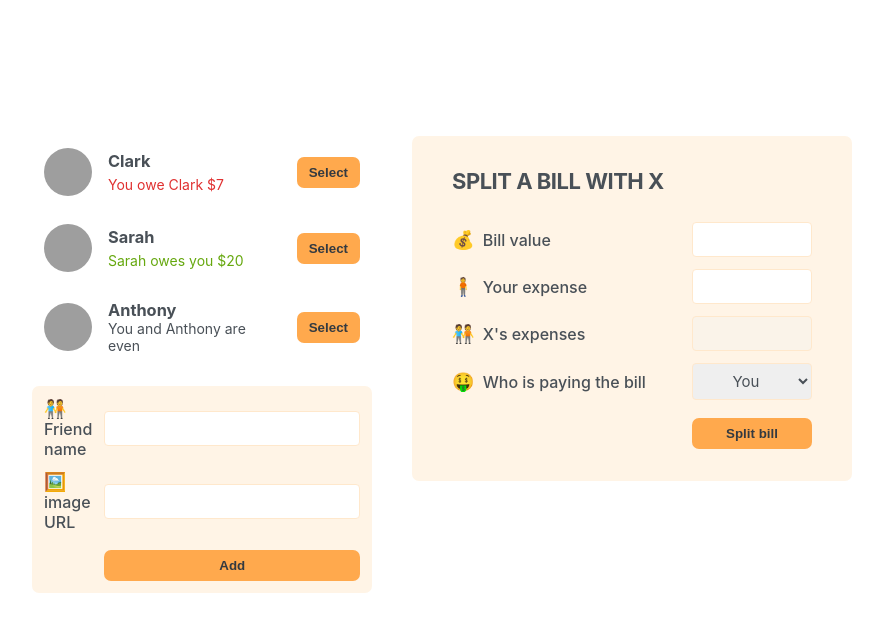
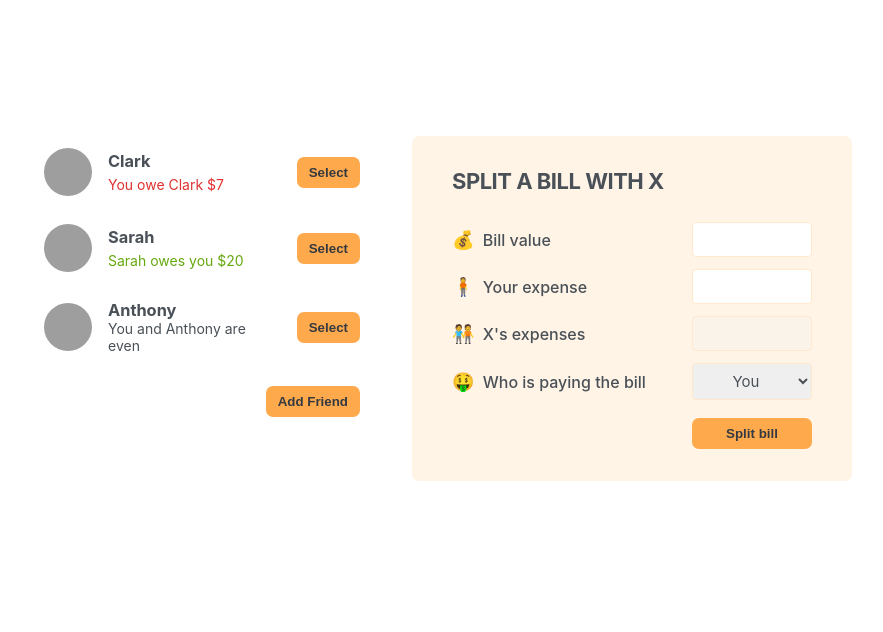
Before and after one commit to Samuel-Omobuwa/EAT-N-SPLIT-APP, a React (Vite) app: page / in a window 1280 px wide. Shown: the top 632 px of the page, without its empty margins (198-1081 px from the left). Built offline with nearby package versions, Linux system fonts and the light colour scheme; grey boxes are pictures that could not be loaded.

Commit message:
side menu added

```diff
--- a/src/App.jsx
+++ b/src/App.jsx
@@ -1,3 +1,5 @@
+import { useState } from "react";
+
 const initialFriends = [
   {
     id: 118836,
@@ -19,12 +21,36 @@ const initialFriends = [
   },
 ];
 
+function Button({ onaddFriendForm, children }) {
+  return (
+    <button className="button" onClick={onaddFriendForm}>
+      {children}
+    </button>
+  );
+}
+
 export default function App() {
+  const [show, setShow] = useState(false);
+  const [newFriends, setNewFriends] = useState(initialFriends);
+
+  function handleShowForm() {
+    setShow((show) => !show);
+    console.log("button was clicked", show);
+  }
+
+  function handleAddFriend(friend) {
+    setNewFriends((friends) => [...friends, friend]);
+    setShow(false);
+  }
+
   return (
     <div className="app">
       <div className="sidebar">
-        <FriendsList />
-        <FormAddFriend />
+        <FriendsList newFriends={newFriends} />
+        {show && <FormAddFriend onaddFriend={handleAddFriend} />}
+        <Button onaddFriendForm={handleShowForm}>
+          {!show ? "Add Friend" : "Close"}
+        </Button>
       </div>
 
       <FormSplitBill />
@@ -32,12 +58,20 @@ export default function App() {
   );
 }
 
-function FriendsList() {
-  const friends = initialFriends;
+function FriendsList({ newFriends }) {
+  if (newFriends.length >= 7) {
+    return (
+      <>
+        {" "}
+        <div>Max number of users is 7</div>
+        <Button disabled> add Friend </Button>
+      </>
+    );
+  }
 
   return (
     <ul>
-      {friends.map((friend) => {
+      {newFriends.map((friend) => {
         return <Friend friend={friend} key={friend.id} />;
       })}
     </ul>
@@ -67,17 +101,43 @@ function Friend({ friend }) {
   );
 }
 
-function Button({ children }) {
-  return <button className="button">{children}</button>;
-}
+function FormAddFriend({ onaddFriend }) {
+  const [name, setName] = useState("");
+  const [image, setImage] = useState("https://i.pravatar.cc/48");
 
-function FormAddFriend() {
+  function handleSubmit(e) {
+    e.preventDefault();
+
+    if (!name || !image) return;
+
+    const id = crypto.randomUUID();
+    const newFriend = {
+      id,
+      name,
+      image: `${image}?=${id}`,
+      balance: 0,
+    };
+
+    onaddFriend(newFriend);
+
+    setName("");
+    setImage("https://i.pravatar.cc/48?u");
+  }
+
   return (
-    <form action="" className="form-add-friend">
+    <form action="" className="form-add-friend" onSubmit={handleSubmit}>
       <label>🧑‍🤝‍🧑 Friend name</label>
-      <input type="text" />
+      <input
+        type="text"
+        value={name}
+        onChange={(e) => setName(e.target.value)}
+      />
       <label> 🖼️ image URL </label>
-      <input type="text" />
+      <input
+        type="text"
+        value={image}
+        onChange={(e) => setImage(e.target.value)}
+      />
       <Button>Add</Button>
     </form>
   );
@@ -89,14 +149,14 @@ function FormSplitBill() {
       <h2>Split a bill with X </h2>
       <label> 💰 Bill value</label>
       <input type="text" />
-      <label>🧍  Your expense</label>
+      <label>🧍 Your expense</label>
       <input type="text" />
       <label> 🧑‍🤝‍🧑 X's expenses </label>
-      <input type="text" disabled/>
+      <input type="text" disabled />
       <label> 🤑 Who is paying the bill </label>
       <select name="" id="">
-        <option value="you">You</option>
-        <option value="friend"  >Your friend</option>
+        <option value="user">You</option>
+        <option value="friend">X</option>
       </select>
       <Button>Split bill</Button>
     </form>
```
